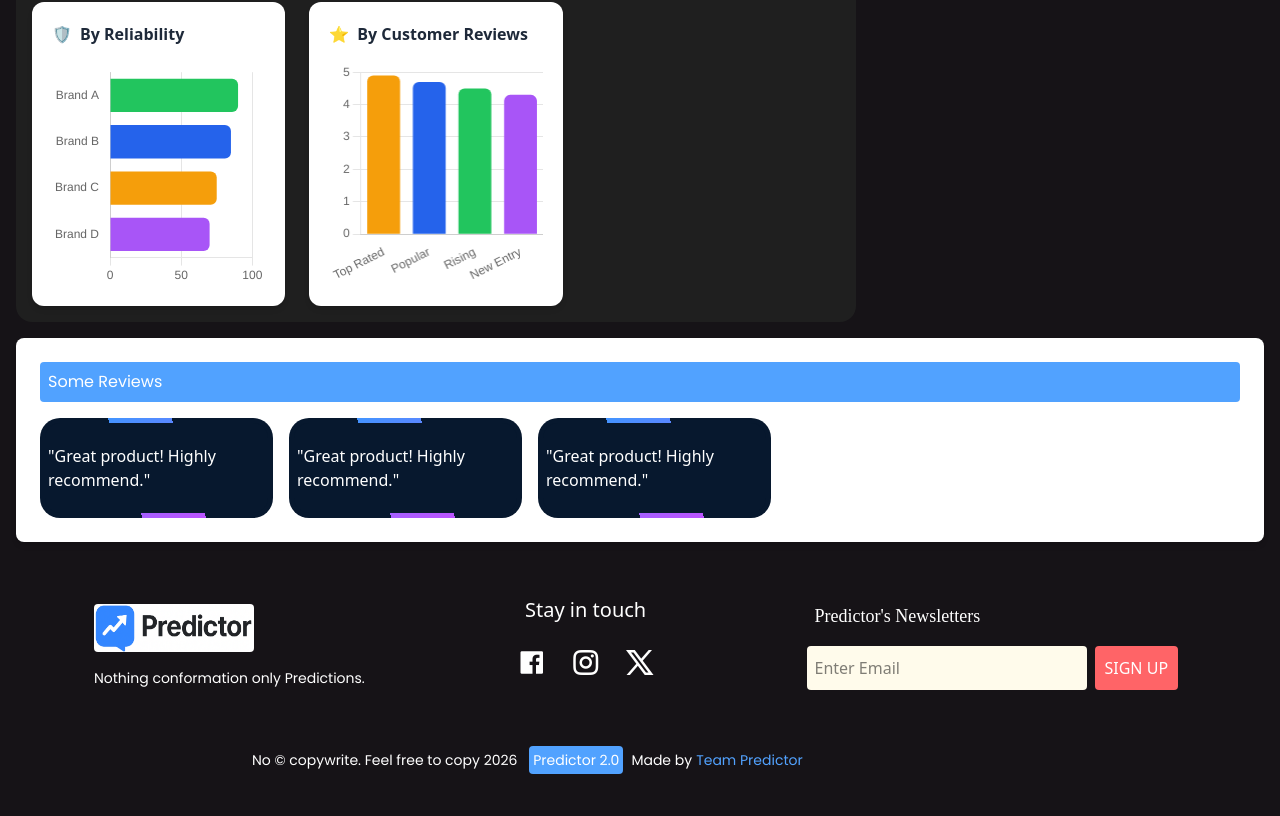
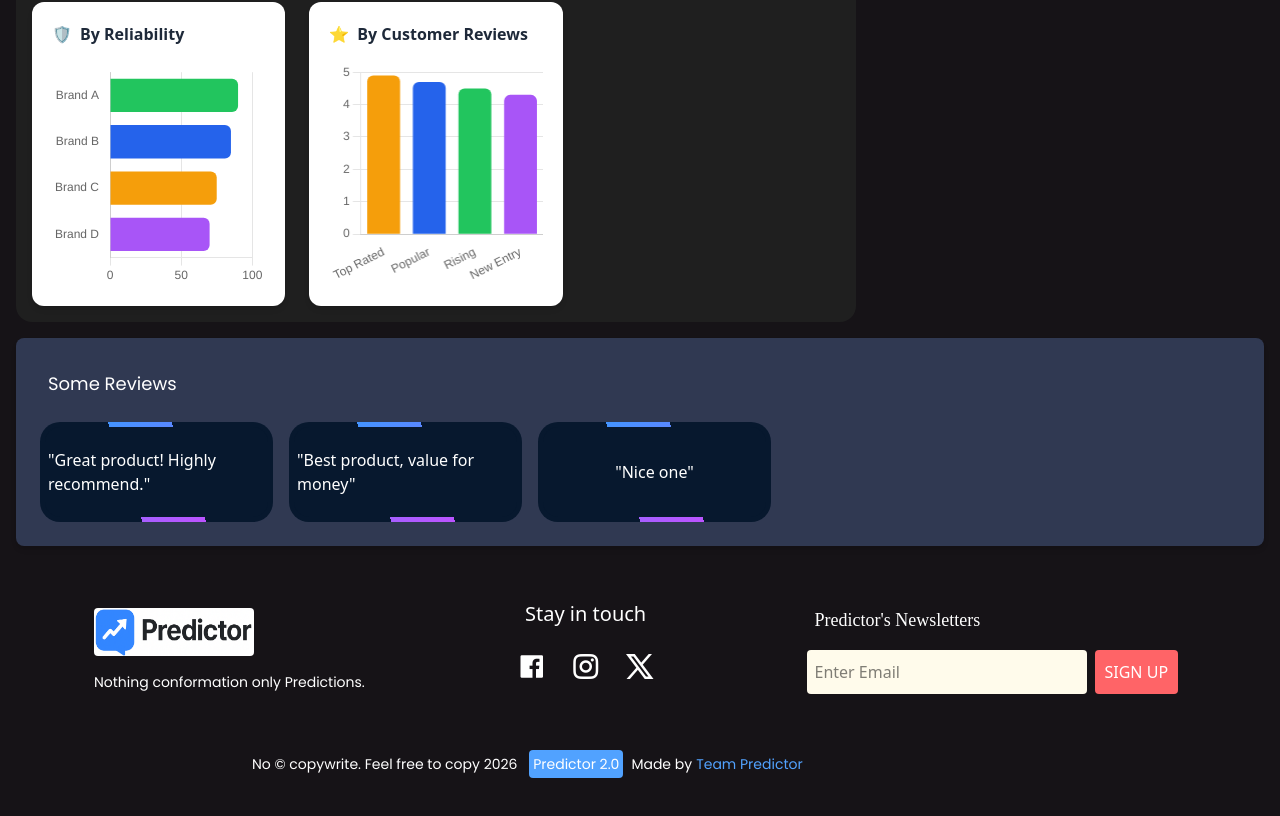
Before and after one commit to Sukumar2022/predictor2.0_Frontend, a React (Vite) app: page /services in a window 1280 px wide. Shown: the part 1290-2106 px from the top of the page. Built offline with nearby package versions, Linux system fonts and the light colour scheme; some icons are missing; a web font is replaced by a local one.

Commit message:
Refactor ReviewCard styles and update reviews
Updated the ReviewCard component styles and added new review texts.

```diff
--- a/src/Components/charts/ReviewCard.jsx
+++ b/src/Components/charts/ReviewCard.jsx
@@ -2,17 +2,17 @@ import React from 'react'
 
 const ReviewCard = () => {
   return (
-    <div className='bg-white rounded-lg shadow-md p-6'>
-        <h3 className='pop-font bg-blue-400 text-white p-2 rounded capitalize'>Some reviews</h3>
+    <div className='bg-[#303952] rounded-lg shadow-md p-6'>
+        <h3 className='pop-font text-lg text-white p-2 rounded capitalize'>Some reviews</h3>
         <div className='flex flex-wrap gap-4 mt-4'>
             <div className='r-card w-100 lg:w-auto p-2 rounded-md transition duration-300'>
                 <p className='text-white'>"Great product! Highly recommend."</p>
             </div>
             <div className='r-card w-100 lg:w-auto p-2 rounded-md transition duration-300'>
-                <p className='text-white'>"Great product! Highly recommend."</p>
+                <p className='text-white'>"Best product, value for money"</p>
             </div>
             <div className='r-card w-100 lg:w-auto p-2 rounded-md transition duration-300'>
-                <p className='text-white'>"Great product! Highly recommend."</p>
+                <p className='text-white'>"Nice one"</p>
             </div>
         </div>
     </div>
```
